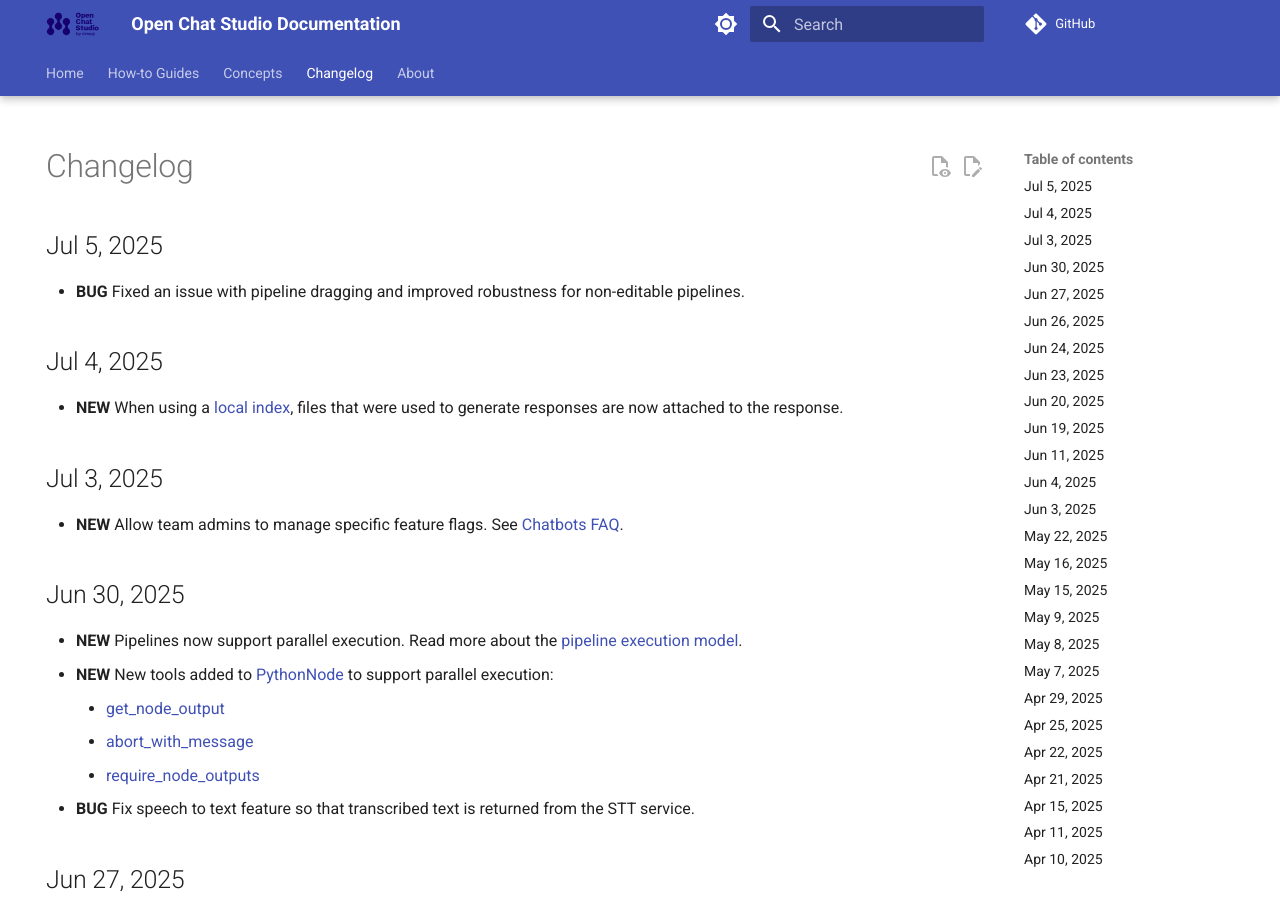
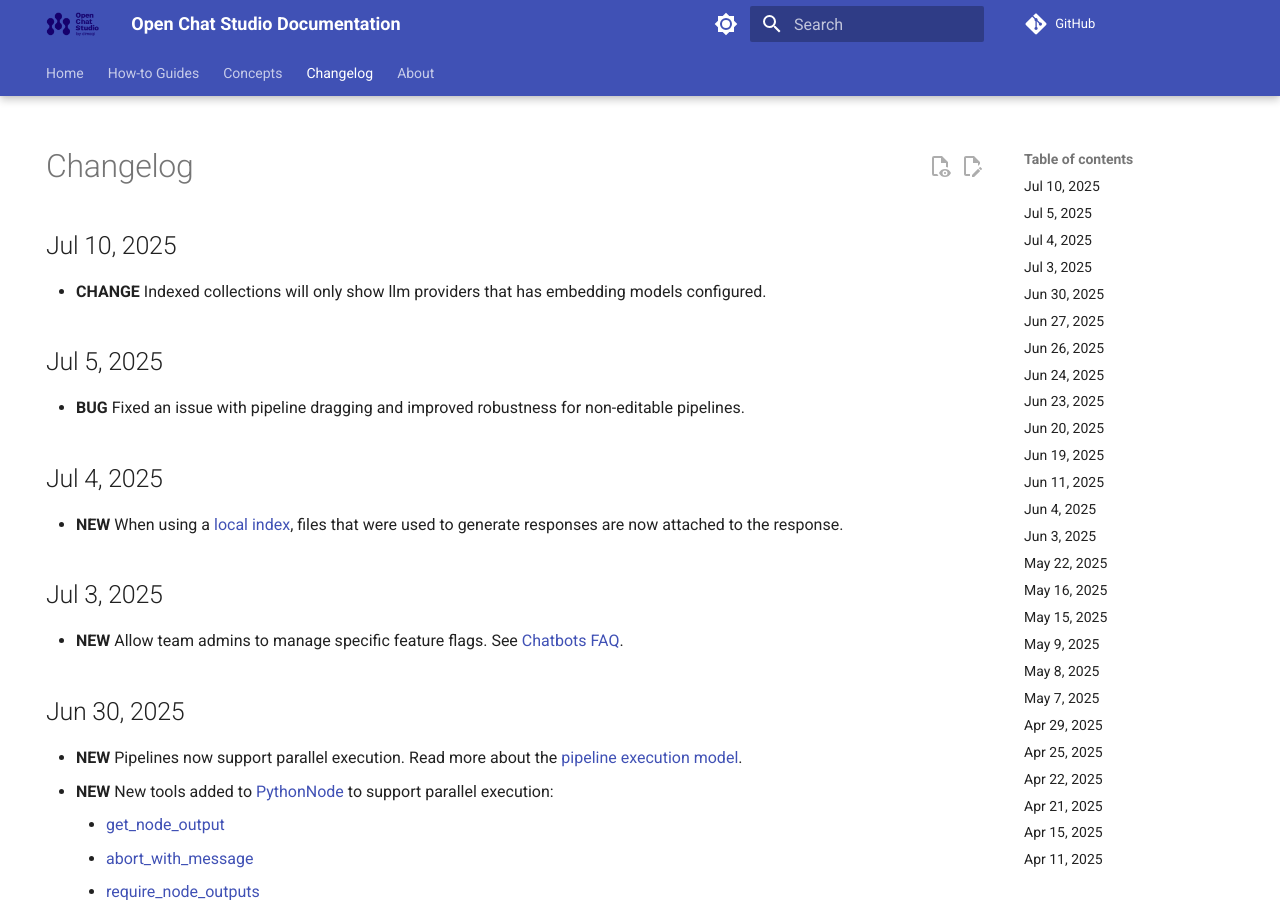
Before and after one commit to dimagi/open-chat-studio-docs, an MkDocs documentation site: the page built from docs/changelog.md, in a window 1280 px wide and 900 px high. Built offline with MkDocs 1.6.1 and Material for MkDocs 9.7.7, drawn with Linux system fonts in a browser that asks for light colours; emoji names are drawn with the system emoji font; a script that is not in the unit is left out; comment, search, counter and statistics services are not loaded.

Commit message:
Update changelog

```diff
--- a/docs/changelog.md
+++ b/docs/changelog.md
@@ -4,6 +4,9 @@
 ---
 
 # Changelog
+## Jul 10, 2025
+* **CHANGE** Indexed collections will only show llm providers that has embedding models configured.
+
 ## Jul 5, 2025
 * **BUG** Fixed an issue with pipeline dragging and improved robustness for non-editable pipelines.
 
```
